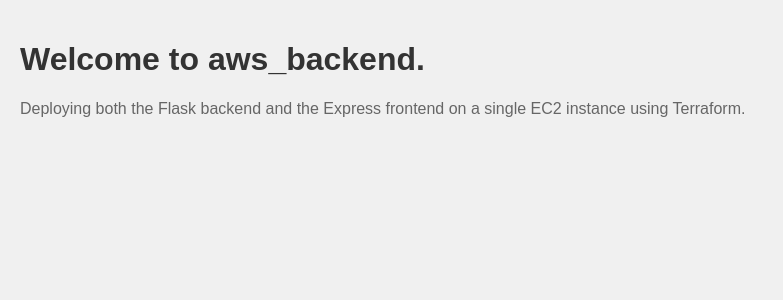
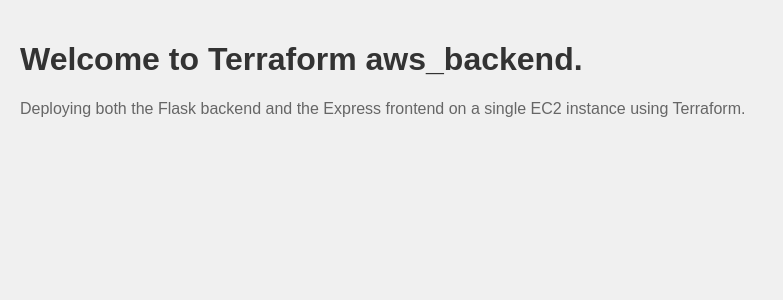
Before and after one commit to ermanoj250/tf-single-ec2, a Flask app: page / in a window 1280 px wide. Shown: the top 300 px of the page, without its empty margins (0-783 px from the left). Run offline with Flask 3, Linux system fonts and the light colour scheme.

Commit message:
modified:   aws_backend/templates/index.html

```diff
--- a/aws_backend/templates/index.html
+++ b/aws_backend/templates/index.html
@@ -7,7 +7,7 @@
     <title>My App</title>
 </head>
 <body>
-    <h1>Welcome to aws_backend.</h1>
+    <h1>Welcome to Terraform aws_backend.</h1>
     <p>Deploying both the Flask backend and the Express frontend on a single EC2 instance using Terraform.</p>
 </body>
 <style>
```
